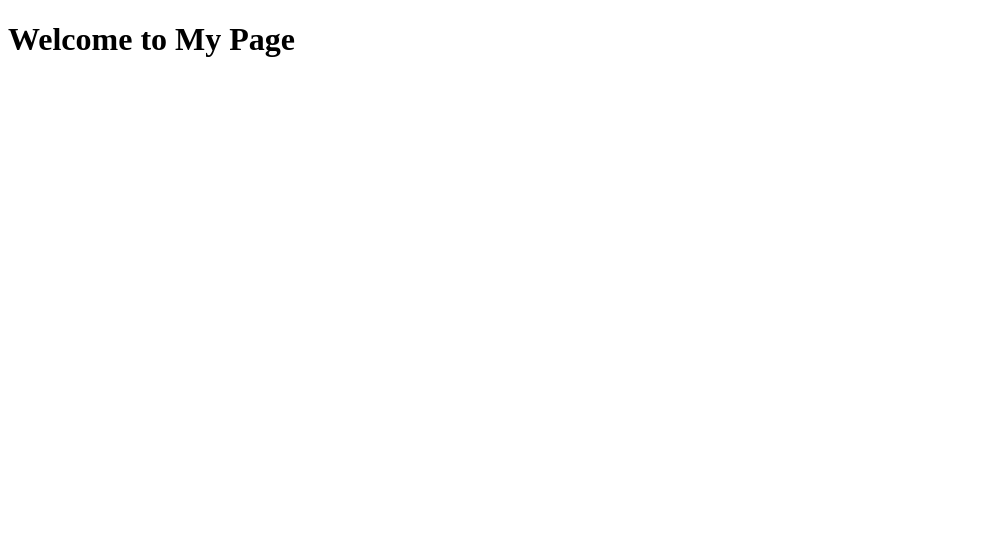
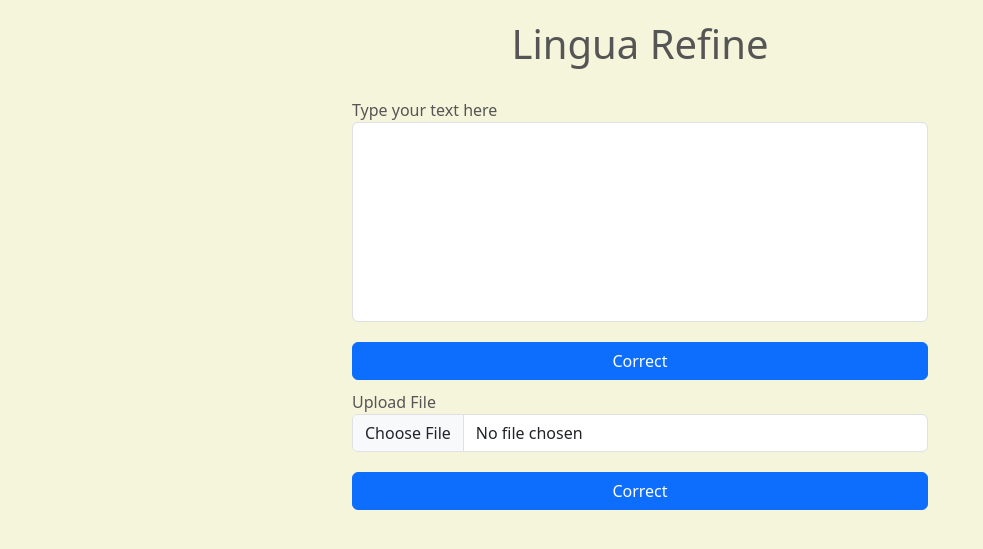
Before and after one commit to ApEx170/Minor-Project-2-Model-Integration, a Django app: page / in a window 1280 px wide. Shown: the top 549 px of the page, without its empty margins (0-983 px from the left). Run offline with Django 4.2, Linux system fonts and the light colour scheme.

Commit message:
Html page changed and more sample views created

```diff
--- a/LinguaRefine/spell_check/templates/spell_check/index.html
+++ b/LinguaRefine/spell_check/templates/spell_check/index.html
@@ -1,11 +1,80 @@
-<!DOCTYPE html>
-<html>
-<head>
-    <meta charset="UTF-8">
-    <title>My Page</title>
-</head>
-<body>
-    <h1>Welcome to My Page</h1>
+<!doctype html>
+<html lang="en">
+  <head>
+    <meta charset="utf-8">
+    <meta name="viewport" content="width=device-width, initial-scale=1">
+    <title>LinguaRefine</title>
+    <link href="https://cdn.jsdelivr.net/npm/bootstrap@5.3.0/dist/css/bootstrap.min.css" rel="stylesheet" integrity="sha384-9ndCyUaIbzAi2FUVXJi0CjmCapSmO7SnpJef0486qhLnuZ2cdeRhO02iuK6FUUVM" crossorigin="anonymous">
+  </head>
 
-</body>
+    <style>
+        body {
+            padding: 20px;
+            background:beige;
+            color: #555;
+        }
+
+        .container {
+            margin-top:10px;
+            max-width: 600px;
+        }
+
+        h1 {
+            text-align: center;
+            margin-bottom: 30px;
+        }
+
+        textarea {
+            width: 100%;
+            height: 200px;
+            resize: none;
+        }
+
+        .btn-primary {
+            margin-top: 20px;
+            width: 100%;
+        }
+
+        .corrected-text {
+            margin-top: 30px;
+            font-size: 18px;
+            font-weight: bold;
+        }
+    </style>
+
+
+  <body>
+    <h1 class="text-center">Lingua Refine</h1>
+    <div class="container">
+        <form action="/spell" method="post" enctype="multipart/form-data">
+            <div class="form-group">
+                <label for="text">Type your text here</label>
+                <textarea class="form-control" id="text" name="text"></textarea>
+            </div>
+            <button type="submit" class="btn btn-primary">Correct</button>
+        </form>
+
+        {% if corrected_text and corrected_grammar %}
+          <h5>Corrected Word: <br> {{corrected_text}}</h5>
+          <h5>Grammar Mistakes: <br> {{corrected_grammar}}</h5>
+        {% endif %}
+    </div>
+
+    <div class="container">
+        <form action="/grammar" method="post" enctype="multipart/form-data">
+            <div class="form-group">
+                <label for="file">Upload File</label>
+                <input type="file" name="file" class="form-control">
+            </div>
+            <button type="submit" class="btn btn-primary">Correct</button>
+        </form>
+         {% if corrected_file_text and corrected_file_grammar %}
+          <h5>Corrected Word: <br> {{corrected_file_text}}</h5>
+          <h5>Grammar Mistakes: <br> {{corrected_file_grammar}}</h5>
+        {% endif %}
+    </div>
+
+
+    <script src="https://cdn.jsdelivr.net/npm/bootstrap@5.3.0/dist/js/bootstrap.bundle.min.js" integrity="sha384-geWF76RCwLtnZ8qwWowPQNguL3RmwHVBC9FhGdlKrxdiJJigb/j/68SIy3Te4Bkz" crossorigin="anonymous"></script>
+  </body>
 </html>
--- a/LinguaRefine/spell_check/views.py
+++ b/LinguaRefine/spell_check/views.py
@@ -3,3 +3,9 @@ from django.shortcuts import render
 # Create your views here.
 def index(request):
     return render(request, 'spell_check/index.html') # This line returns the index.html template
+
+def spell_check(request):
+    pass
+
+def grammar_check(request):
+    pass
```
